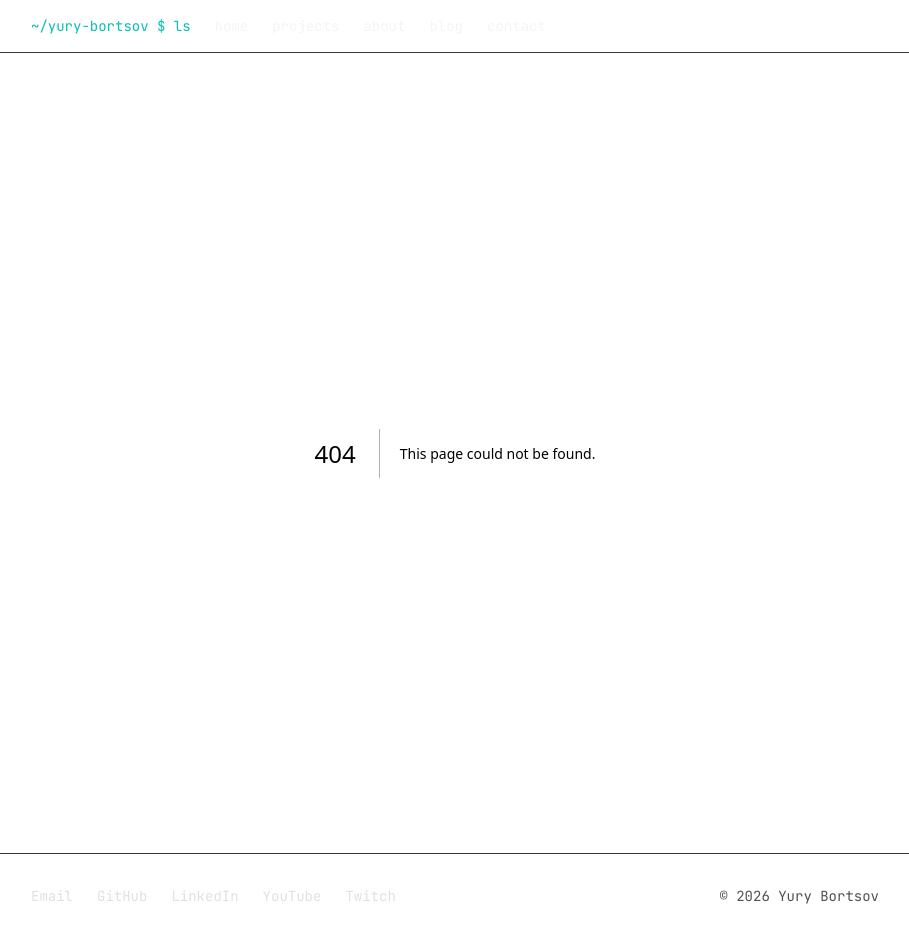
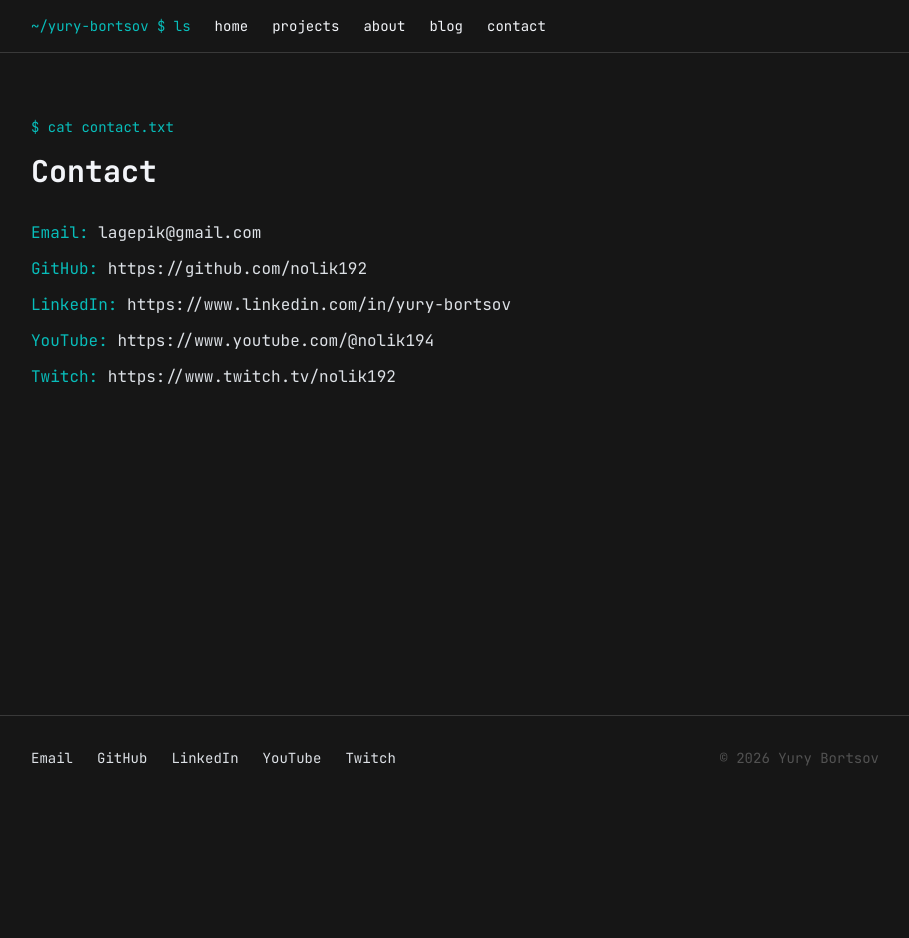
Before and after one commit to nolik192/portfolio, a Next.js app: page /contact in a window 1280 px wide. Before the commit this address had no page. Shown: the whole page, without its empty margins (185-1094 px from the left). After the commit the page ends 800 px from the top, so only its background shows below. Built offline with nearby package versions, Linux system fonts and the light colour scheme.

Commit message:
Add /contact page

```diff
--- /dev/null
+++ b/app/contact/page.tsx
@@ -0,0 +1,25 @@
+import { TerminalPrompt } from "@/components/TerminalPrompt";
+import { contactLinks } from "@/lib/data/contact";
+
+export default function ContactPage() {
+  return (
+    <section className="max-w-4xl mx-auto px-6 py-16">
+      <TerminalPrompt command="cat contact.txt" />
+      <h1 className="text-3xl font-bold text-foreground font-mono mb-8">Contact</h1>
+      <ul className="space-y-3 font-mono">
+        {contactLinks.map((link) => (
+          <li key={link.label}>
+            <a
+              href={link.href}
+              className="text-foreground-dim hover:text-accent transition-colors duration-200"
+              {...(link.external ? { target: "_blank", rel: "noreferrer" } : {})}
+            >
+              <span className="text-accent-secondary">{link.label}:</span>{" "}
+              {link.href.replace("mailto:", "")}
+            </a>
+          </li>
+        ))}
+      </ul>
+    </section>
+  );
+}
```
Also changed, not shown: 1 other file (tests, documents, lock files or other folders).
